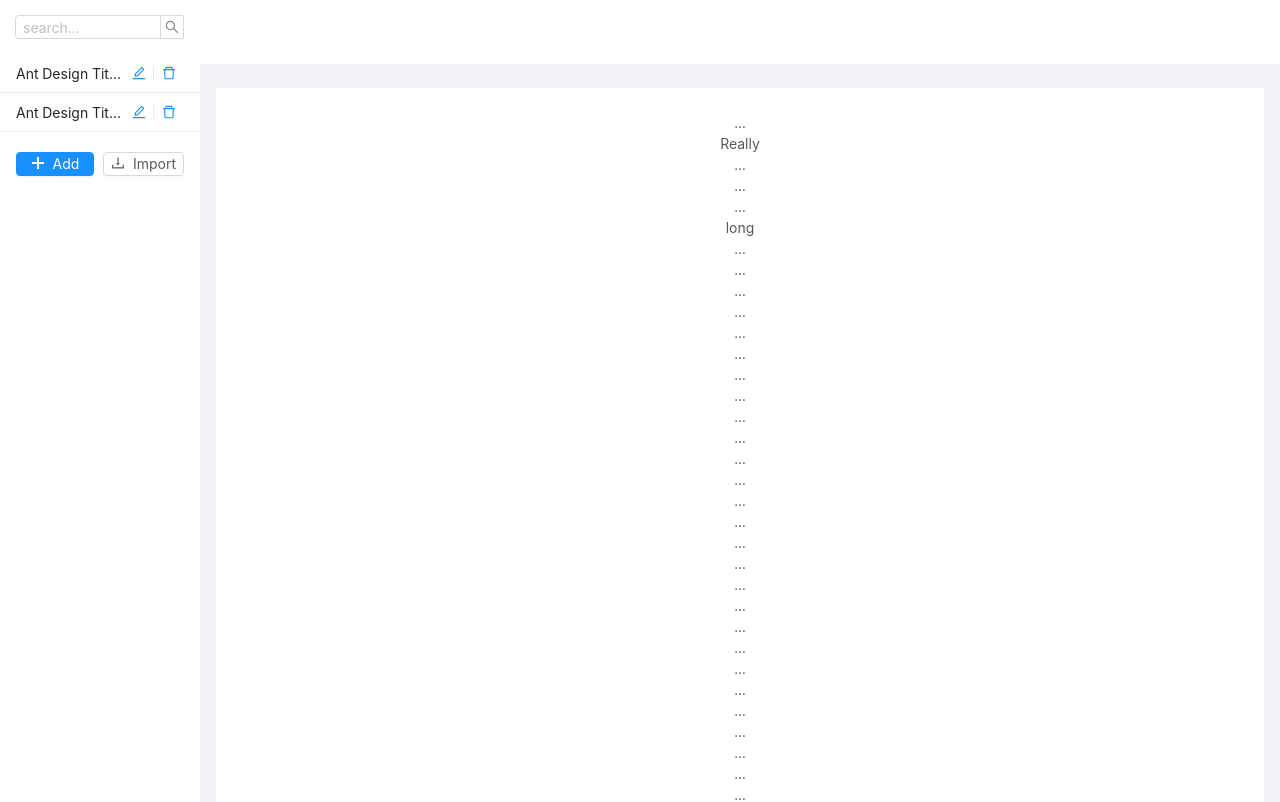
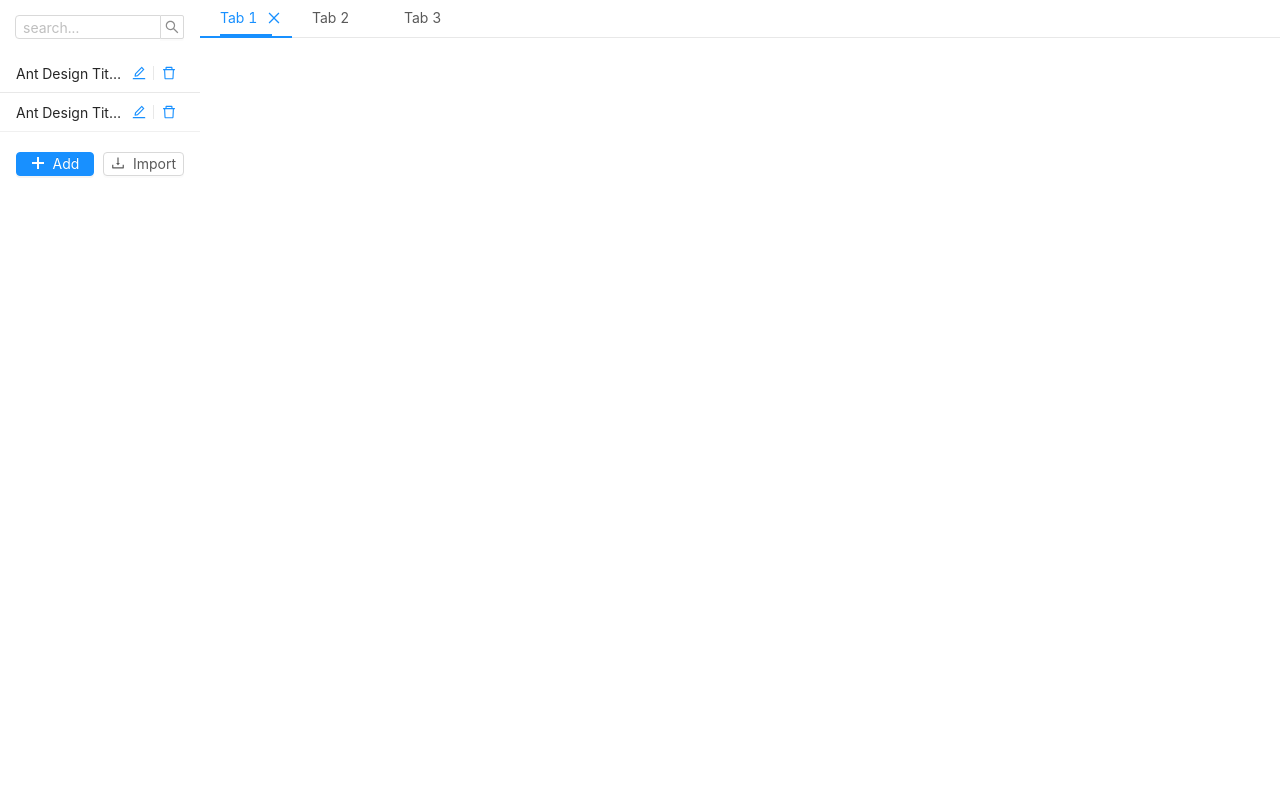
Before and after one commit to Easy-Dojo/llr-note, a React (Create React App) app: page / in a window 1280 px wide. Shown: the top 802 px of the page. Built offline with nearby package versions, Linux system fonts and the light colour scheme.

Commit message:
添加TabList；添加sass支持

```diff
--- a/package.json
+++ b/package.json
@@ -9,8 +9,10 @@
     "@testing-library/user-event": "^7.1.2",
     "antd": "^4.1.2",
     "babel-plugin-import": "^1.13.0",
+    "classnames": "^2.2.6",
     "customize-cra": "^0.9.1",
     "electron": "^8.2.1",
+    "node-sass": "^4.13.1",
     "react": "^16.13.1",
     "react-app-rewired": "^2.1.5",
     "react-dom": "^16.13.1",
@@ -22,6 +24,7 @@
     "cross-env": "^7.0.2",
     "devtron": "^1.4.0",
     "electron-is-dev": "^1.2.0",
+    "prop-types": "^15.7.2",
     "wait-on": "^4.0.2"
   },
   "scripts": {
--- a/public/index.html
+++ b/public/index.html
@@ -24,7 +24,7 @@
       work correctly both with client-side routing and a non-root public URL.
       Learn how to configure a non-root public URL by running `npm run build`.
     -->
-    <title>React App</title>
+    <title>LLR-Note</title>
   </head>
   <body>
     <noscript>You need to enable JavaScript to run this app.</noscript>
--- a/src/App.css
+++ b/src/App.css
@@ -1,11 +1,7 @@
-.App {
-  text-align: center;
-}
-
-.site-layout .site-layout-background {
-  background: #fff;
-}
-
 .ant-list-item-action {
   margin-left: 10px!important;
 }
+
+.site-layout {
+  background: #fff;
+}
--- a/src/App.js
+++ b/src/App.js
@@ -1,142 +1,51 @@
-import React from 'react';
-import './App.css';
-import { Layout, Menu, Input } from 'antd'
-import {
-  AppstoreOutlined,
-  BarChartOutlined,
-  CloudOutlined,
-  ShopOutlined,
-  TeamOutlined,
-  UploadOutlined,
-  VideoCameraOutlined,
-} from '@ant-design/icons';
-import FieldBinaryOutlined
-  from '@ant-design/icons/lib/icons/FieldBinaryOutlined'
+import React from 'react'
+import './App.css'
+import { Input, Layout } from 'antd'
 import FileList from './components/FileList'
-const { Header, Content, Sider } = Layout;
-const { Search } = Input;
+import TabList from './components/TabList'
 
-function App() {
+const {Content, Sider} = Layout
+const {Search} = Input
+
+const defaultFiles = [
+  {id: 1, title: 'Tab 1', content: 'Content of Tab Pane 1'},
+  {id: 2, title: 'Tab 2', content: 'Content of Tab Pane 2'},
+  {id: 3, title: 'Tab 3', content: 'Content of Tab Pane 3'},
+]
+
+function App () {
   return (
-    <Layout className="App">
+    <Layout>
       <Sider
         theme={'light'}
-        breakpoint="lg"
+        breakpoint="md"
         collapsedWidth="0"
       >
         <Search
           size="small"
           placeholder="search..."
           onSearch={value => console.log(value)}
-          style={{ width: 170, margin: "15px" }}
+          style={{width: 170, margin: '15px'}}
         />
         <FileList/>
       </Sider>
 
       <Layout className="site-layout">
-        <Header className="site-layout-background" style={{ padding: 0 }} />
-        <Content style={{ margin: '24px 16px 0', overflow: 'initial' }}>
-          <div className="site-layout-background" style={{ padding: 24, textAlign: 'center' }}>
-            ...
-            <br />
-            Really
-            <br />
-            ...
-            <br />
-            ...
-            <br />
-            ...
-            <br />
-            long
-            <br />
-            ...
-            <br />
-            ...
-            <br />
-            ...
-            <br />
-            ...
-            <br />
-            ...
-            <br />
-            ...
-            <br />
-            ...
-            <br />
-            ...
-            <br />
-            ...
-            <br />
-            ...
-            <br />
-            ...
-            <br />
-            ...
-            <br />
-            ...
-            <br />
-            ...
-            <br />
-            ...
-            <br />
-            ...
-            <br />
-            ...
-            <br />
-            ...
-            <br />
-            ...
-            <br />
-            ...
-            <br />
-            ...
-            <br />
-            ...
-            <br />
-            ...
-            <br />
-            ...
-            <br />
-            ...
-            <br />
-            ...
-            <br />
-            ...
-            <br />
-            ...
-            <br />
-            ...
-            <br />
-            ...
-            <br />
-            ...
-            <br />
-            ...
-            <br />
-            ...
-            <br />
-            ...
-            <br />
-            ...
-            <br />
-            ...
-            <br />
-            ...
-            <br />
-            ...
-            <br />
-            ...
-            <br />
-            ...
-            <br />
-            ...
-            <br />
-            content
-          </div>
+        <Content style={{
+          minHeight: '500px',
+          overflow: 'initial',
+        }}>
+          <TabList
+            files={defaultFiles}
+            onTabClick={(id) => {console.log('onTabClick', id)}}
+            onCloseTab={(id) => {console.log('onCloseTab', id)}}
+            unsavedIds={[1, 2]}
+            activeId={'1'}
+          />
         </Content>
       </Layout>
     </Layout>
-  );
+  )
 }
 
-export default App;
+export default App
--- /dev/null
+++ b/src/components/MyIcon.js
@@ -0,0 +1,7 @@
+import { createFromIconfontCN } from '@ant-design/icons';
+
+const MyIcon = createFromIconfontCN({
+  scriptUrl: '//at.alicdn.com/t/font_1301239_lasze8ql59g.js',
+});
+
+export default MyIcon
--- /dev/null
+++ b/src/components/TabList.js
@@ -0,0 +1,48 @@
+import React from 'react'
+import PropTypes from 'prop-types'
+import { Menu } from 'antd'
+import CloseOutlined from '@ant-design/icons/lib/icons/CloseOutlined'
+import MyIcon from './MyIcon'
+import '../styles/TabList.scss'
+import classNames from 'classnames'
+
+const TabList = ({files, activeId, unsavedIds, onTabClick, onCloseTab}) => {
+  return <Menu className="tab-list-component" style={{lineHeight: '36px'}}
+               selectedKeys={[activeId]}
+               mode="horizontal">
+    {files.map(file => {
+      const withUnsavedMark = unsavedIds.includes(file.id)
+      return (
+        <Menu.Item
+          className={classNames('tab-item',
+            {active: activeId === file.id.toString()})}
+          key={file.id}
+          onClick={() => {onTabClick(file.id)}}>
+          <span style={{marginRight: '10px'}}>{file.title}</span>
+          <span className="unsaved-icon">{withUnsavedMark &&
+          <MyIcon type="icon-circle"/>}</span>
+          <span className="close-icon">{
+            <CloseOutlined size='small' onClick={(e) => {
+              e.stopPropagation()
+              onCloseTab(file.id)
+            }}/>
+          }</span>
+        </Menu.Item>
+      )
+    })}
+  </Menu>
+}
+
+TabList.propTypes = {
+  files: PropTypes.array,
+  activeId: PropTypes.string,
+  unsavedIds: PropTypes.array,
+  onTabClick: PropTypes.func,
+  onCloseTab: PropTypes.func,
+}
+
+TabList.defaultProps = {
+  unsavedIds: [],
+}
+
+export default TabList
--- /dev/null
+++ b/src/styles/TabList.scss
@@ -0,0 +1,29 @@
+.tab-list-component {
+  .close-icon {
+    visibility: hidden;
+  }
+
+  .tab-item {
+    width: 92px;
+  }
+
+  .tab-item:hover {
+    .close-icon {
+      visibility: visible;
+    }
+
+    .unsaved-icon {
+      display: none;
+    }
+  }
+
+  .tab-item.active {
+    .close-icon {
+      visibility: visible;
+    }
+
+    .unsaved-icon {
+      display: none;
+    }
+  }
+}
```
Also changed, not shown: 1 other file (tests, documents, lock files or other folders).
